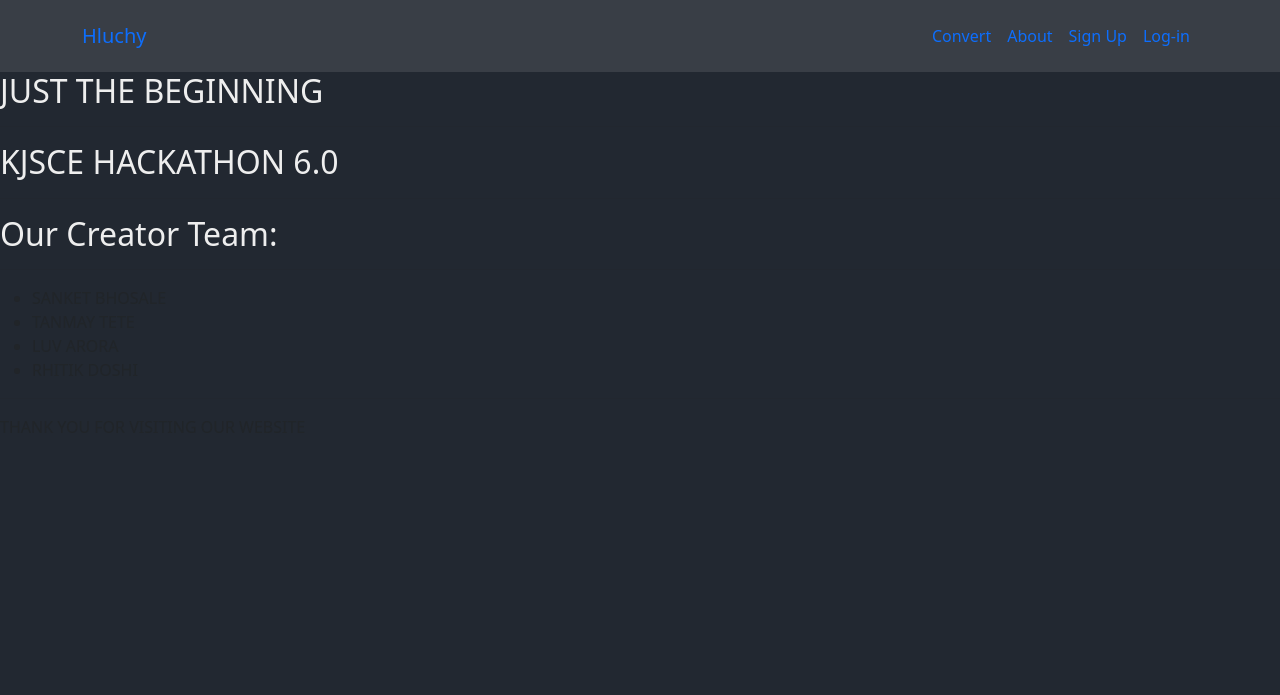
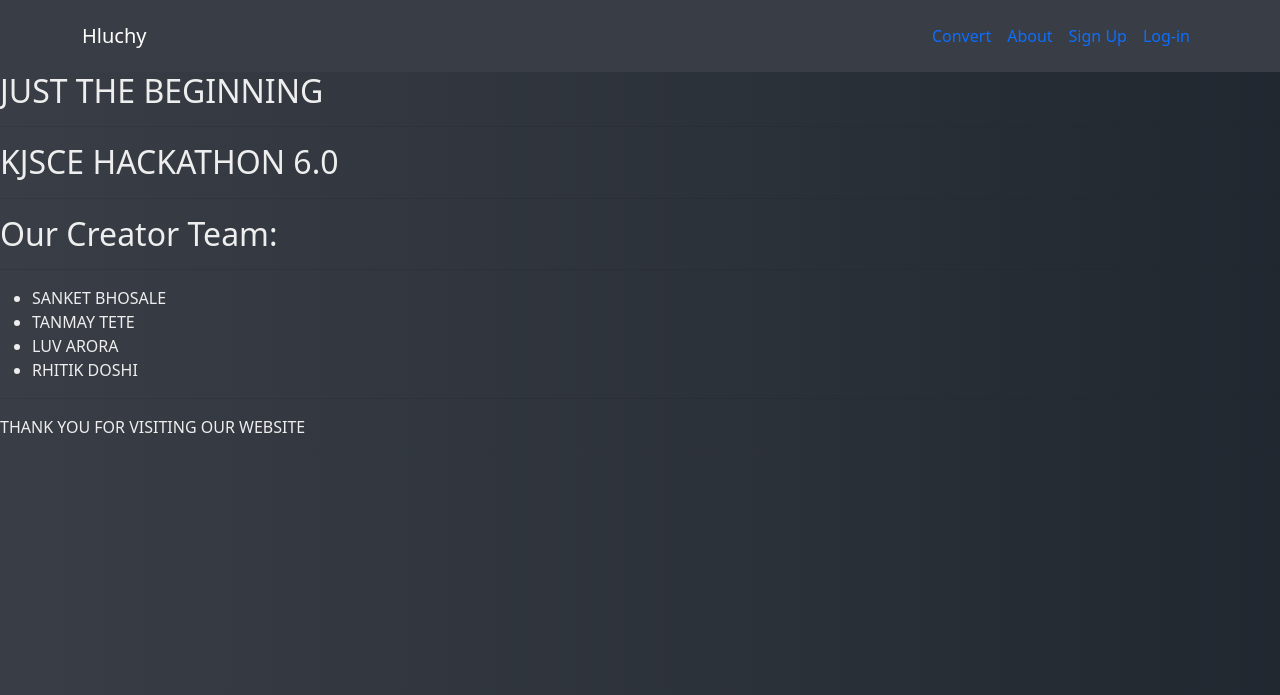
Before and after one commit to LuvArora-coder/Hluchy, a Django app: page /about/ in a window 1280 px wide. Shown: the top 695 px of the page. Run offline with Django 4.2, Linux system fonts and the light colour scheme.

Commit message:
background

```diff
--- a/static/css/style.css
+++ b/static/css/style.css
@@ -1,20 +1,26 @@
-html{
-    background-color: #222831;
-}
+
 
 #navbar{
     background-color: #393E46 !important;
     color: white;
 }
 body{
-    background-color: #222831 !important;
+    background: hsla(216, 18%, 16%, 1);
+
+background: linear-gradient(180deg, hsla(216, 18%, 16%, 1) 0%, hsla(217, 10%, 25%, 1) 100%);
+
+background: -moz-linear-gradient(180deg, hsla(216, 18%, 16%, 1) 0%, hsla(217, 10%, 25%, 1) 100%);
+
+background: -webkit-linear-gradient(180deg, hsla(216, 18%, 16%, 1) 0%, hsla(217, 10%, 25%, 1) 100%);
+
+filter: progid: DXImageTransform.Microsoft.gradient( startColorstr="#222831", endColorstr="#393E46", GradientType=1 );
 
 }
 h2{
     color:#EEEEEE;
 }
-a{
-    color: white;
+.nav-link, .navbar-brand{
+    color: white ;
 }
 
 .portions{
@@ -27,6 +33,9 @@
     display: flex;
     flex-direction: column;
 }
+.td{
+    color: #EEEEEE;
+}
 .submit {
     background-color: #00ADB5; /* Green */
     border: none;
```
Also changed, not shown: templates/animation.html (+20 -14 lines).
